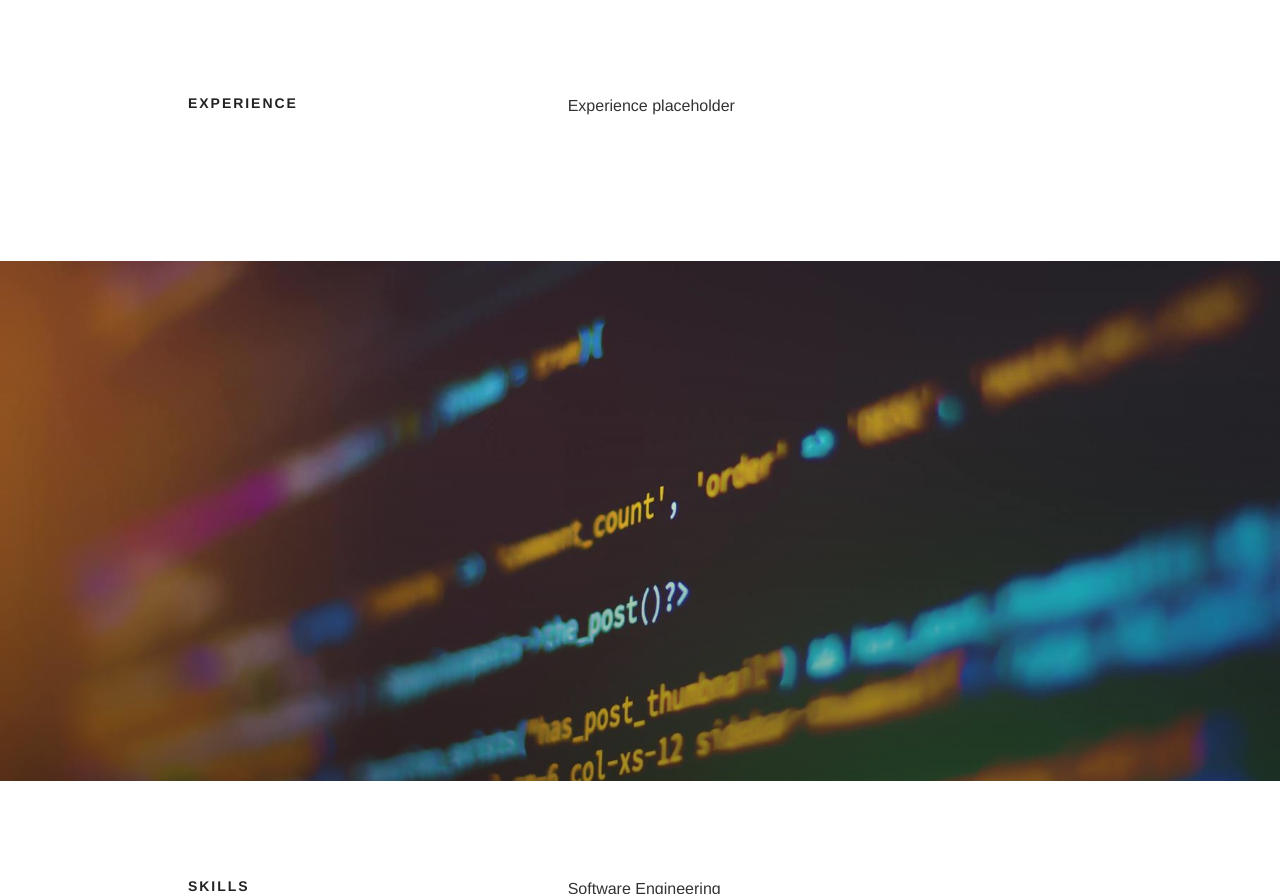
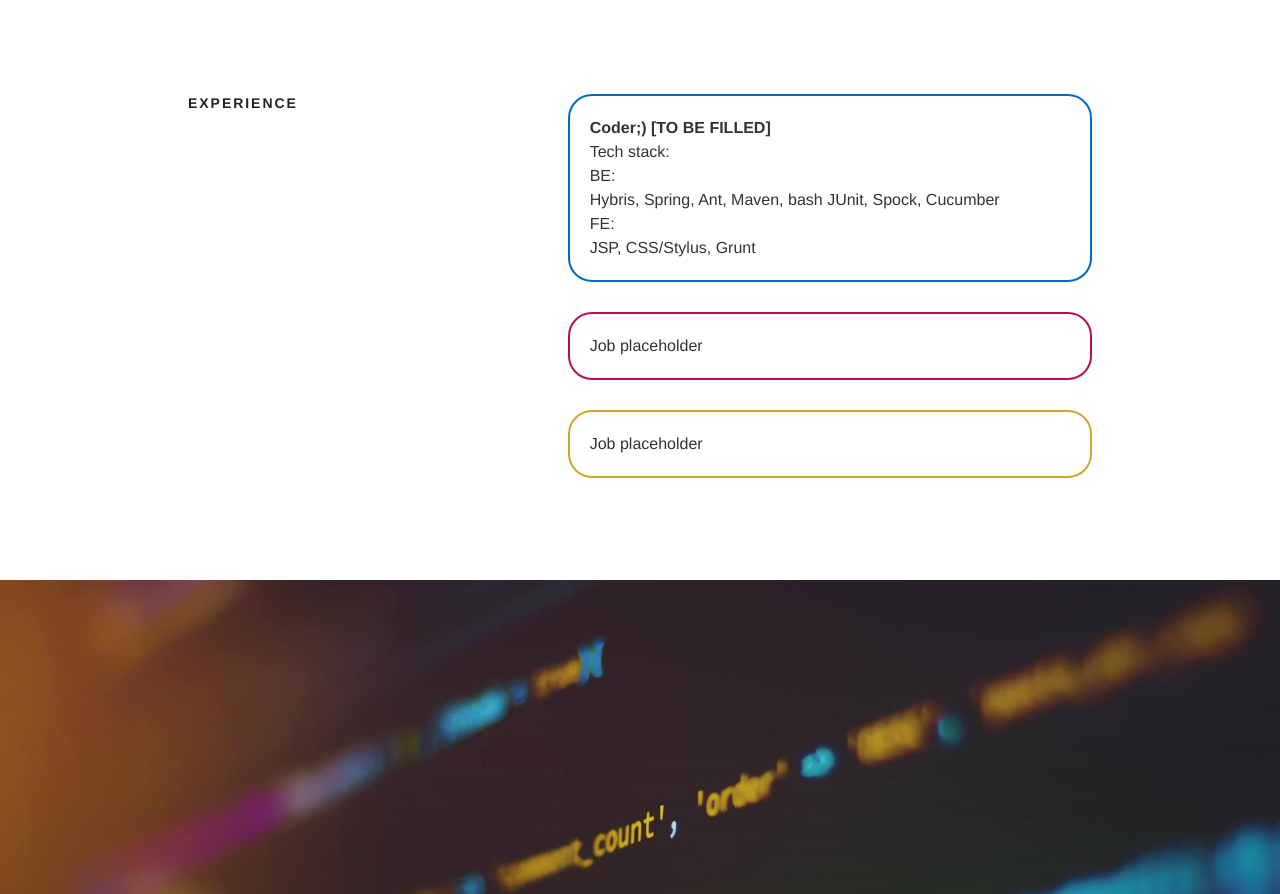
Before and after one commit to dawidkotarba/dawidkotarba.github.io, a plain HTML site: page index.html in a window 1280 px wide. Shown: the part 1690-2584 px from the top of the page. Drawn offline with Linux system fonts and the light colour scheme; a web font is replaced by a local one.

Commit message:
Add experience placeholder

```diff
--- a/css/custom.css
+++ b/css/custom.css
@@ -9,3 +9,27 @@
 .padding-left-30px {
     padding-left: 30px
 }
+
+.employment-card {
+    margin-bottom: 30px;
+    width: 100%;
+    border-radius: 24px 24px 24px 24px;
+    -moz-border-radius: 24px 24px 24px 24px;
+    -webkit-border-radius: 24px 24px 24px 24px;
+}
+
+.employment-div {
+    padding: 20px;
+}
+
+.border-purple {
+    border: 2px solid #ba0e56;
+}
+
+.border-blue {
+    border: 2px solid #006ac7;
+}
+
+.border-yellow {
+    border: 2px solid #d1a52d;
+}
--- a/index.html
+++ b/index.html
@@ -129,7 +129,25 @@
                             <header class="entry-header">
                                 <h2 class="entry-title">Experience</h2>
                             </header>
-                            <div class="entry-content">Experience placeholder</div>
+                            <div class="entry-content">
+                                <div class="employment-card border-blue">
+                                    <div class="employment-div">
+                                        <strong>Coder;) [TO BE FILLED]</strong><br>
+                                        Tech stack:<br>
+                                        BE:<br>
+                                        Hybris, Spring, Ant, Maven, bash
+                                        JUnit, Spock, Cucumber<br>
+                                        FE:<br>
+                                        JSP, CSS/Stylus, Grunt<br>
+                                    </div>
+                                </div>
+                                <div class="employment-card border-purple">
+                                    <div class="employment-div">Job placeholder</div>
+                                </div>
+                                <div class="employment-card border-yellow">
+                                    <div class="employment-div">Job placeholder</div>
+                                </div>
+                            </div>
                         </div>
                     </div>
                     <div class="panel-image"
```
Also changed, not shown: css/custom.min.css.
